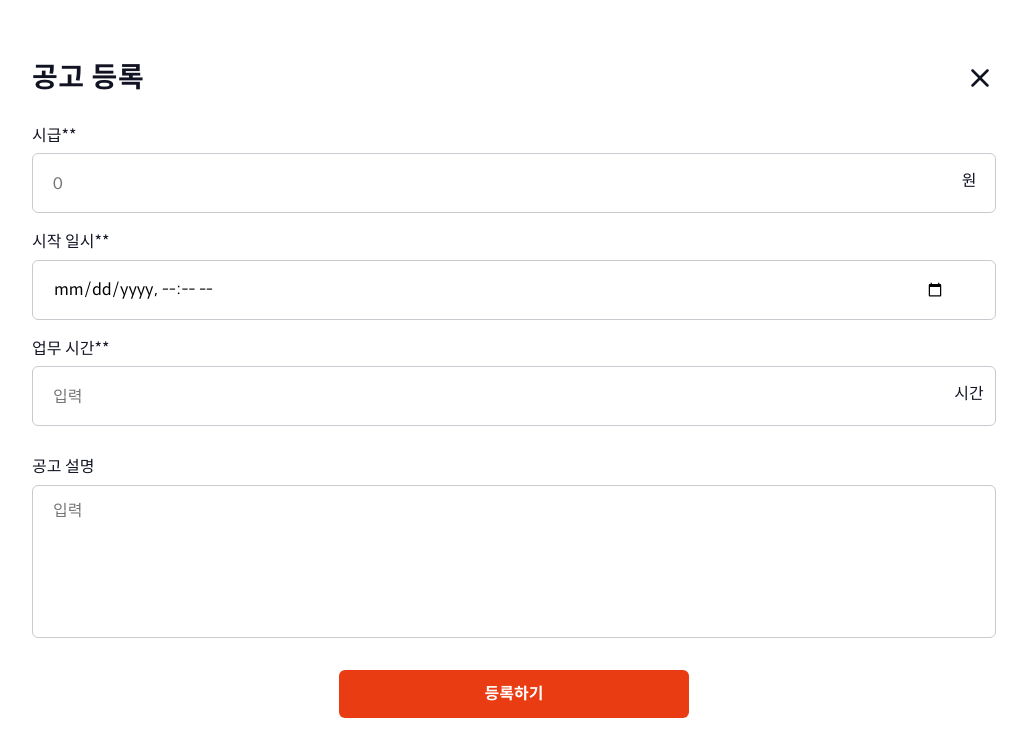
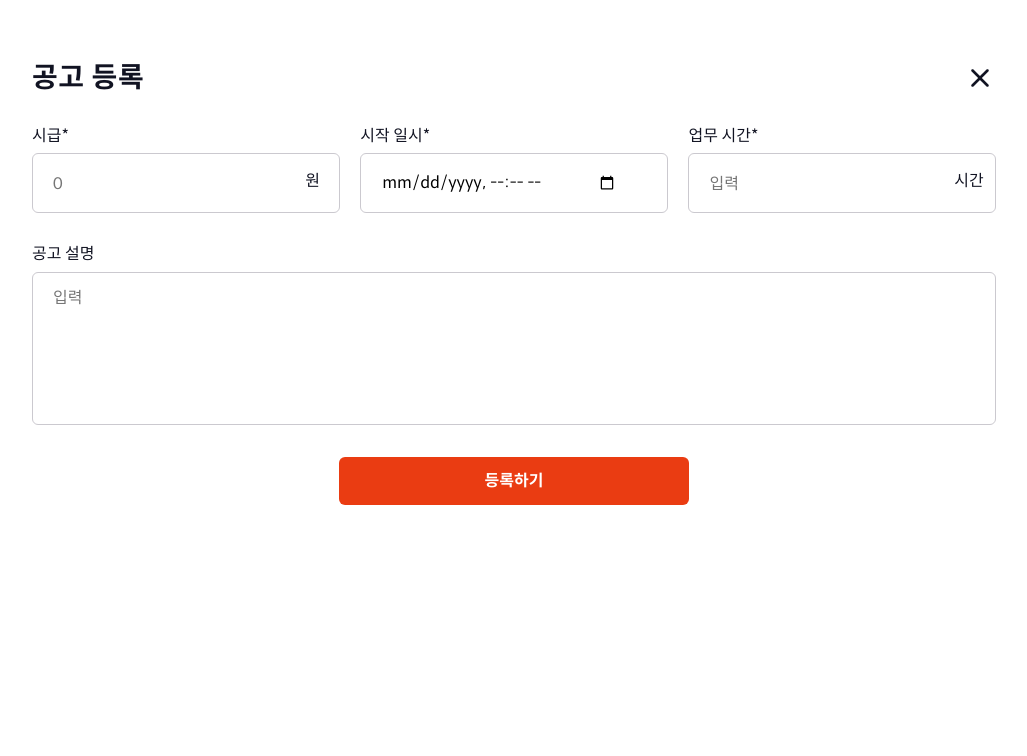
Before and after one commit to sprintPart3Team4/the-julge, a Next.js app: page /shop in a window 1280 px wide. Both pictures are taken after a click on the button "공고 등록하기". Shown: the top 756 px of the page, without its empty margins (126-1153 px from the left). Built offline with nearby package versions, Linux system fonts and the light colour scheme; no server answers.

Commit message:
Feat: 사장님/공고등록 API구현, 공통/X버튼컴포넌트, 기본Input컴포넌트 구현

```diff
--- a/components/common/input/Input.module.scss
+++ b/components/common/input/Input.module.scss
@@ -1,6 +1,6 @@
 @use "@/styles/variables.scss" as *;
 
-.noticeData {
+.box {
   position: relative;
   display: flex;
   width: 100%;
@@ -13,7 +13,7 @@
     margin: 0;
   }
 
-  .noticeInput {
+  .dataInput {
     outline: none;
     width: 100%;
     height: 6rem;
--- a/components/common/input/Input.tsx
+++ b/components/common/input/Input.tsx
@@ -14,17 +14,17 @@ export interface InputProps {
   }
   onChange: (e: ChangeEvent<HTMLInputElement | HTMLTextAreaElement>) => void;
   floatingText?: string;
-  placeholder: string;
+  placeholder?: string;
 }
 
 export default function Input({ label, title, input, onChange, floatingText, placeholder }: InputProps) {
   return (
-    <div className={cn("noticeData")}>
-      <label htmlFor={label} className={cn("explan")}>
+    <div className={cn("box")}>
+      <label htmlFor={label} className={cn("title")}>
         {title}*
       </label>
       <input
-        className={cn("noticeInput")}
+        className={cn("dataInput")}
         placeholder={placeholder}
         {...input}
         onChange={onChange}
--- a/components/register/notice/NoticeRegister/NoticeRegister.module.scss
+++ b/components/register/notice/NoticeRegister/NoticeRegister.module.scss
@@ -68,6 +68,16 @@
 }
 
 @include tablet {
+  .noticeBox {
+    display: inline-flex;
+    align-items: flex-start;
+    gap: 2rem;
+    flex-wrap: wrap;
+
+    > div {
+      flex: 0 1 calc(50% - 1rem);
+    }
+  }
 }
 
 @include desktop {
@@ -80,6 +90,10 @@
         align-items: flex-start;
         gap: 2rem;
         flex-wrap: wrap;
+
+        > div {
+          flex: 0 1 calc(31.9%);
+        }
       }
     }
   }
--- a/components/register/notice/NoticeRegister/NoticeRegister.tsx
+++ b/components/register/notice/NoticeRegister/NoticeRegister.tsx
@@ -93,7 +93,7 @@ export default function NoticeRegister({ toggleNoticeOpen }: Props) {
         <div className={cn("noticeBox")}>
           <Input
             label="hourlyPay"
-            title="시급*"
+            title="시급"
             input={{
               type: "number",
               id: "hourlyPay",
@@ -105,7 +105,7 @@ export default function NoticeRegister({ toggleNoticeOpen }: Props) {
           />
           <Input
             label="startsAt"
-            title="시작 일시*"
+            title="시작 일시"
             input={{
               type: "datetime-local",
               id: "startsAt",
@@ -115,7 +115,7 @@ export default function NoticeRegister({ toggleNoticeOpen }: Props) {
           />
           <Input
             label="workhour"
-            title="업무 시간*"
+            title="업무 시간"
             input={{
               type: "number",
               id: "workhour",
--- a/components/register/notice/NoticeRegister/usePostNotice.ts
+++ b/components/register/notice/NoticeRegister/usePostNotice.ts
@@ -1,12 +1,5 @@
 import getCookies from "@/lib/getCookies";
-import axios from "@/pages/api/axios";
-
-// interface Prop {
-//   hourlyPay: number | undefined;
-//   startsAt: string;
-//   workhour: number;
-//   description: string;
-// }
+import instance from "@/lib/axiosInstance";
 
 export default async function usePostNotice(
   body: any,
@@ -17,7 +10,7 @@ export default async function usePostNotice(
   const { token, shopId } = getCookies();
 
   try {
-    const res = await axios.post(`shops/${shopId}/notices`, body, {
+    const res = await instance.post(`shops/${shopId}/notices`, body, {
       headers: { Authorization: `Bearer ${token}` },
     });
     console.log("API 등록 완료");
```
Also changed, not shown: components/common/closeButton/CloseButton.module.scss (line endings or trailing spaces), components/common/closeButton/CloseButton.tsx (line endings or trailing spaces), components/shop/myShopProfile/MyShopProfile.tsx (line endings or trailing spaces), components/shop/shopPageLayout/ShopPageLayout.tsx (line endings or trailing spaces), pages/shop/index.tsx (line endings or trailing spaces).
